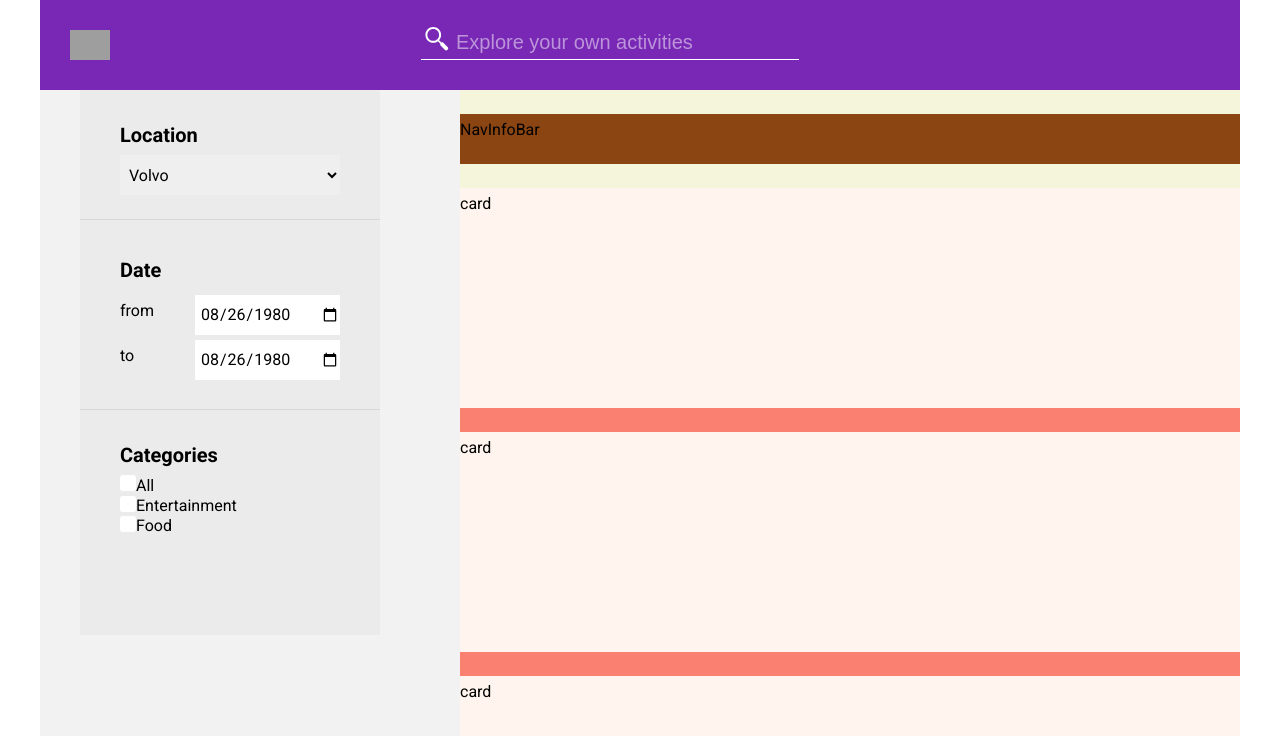
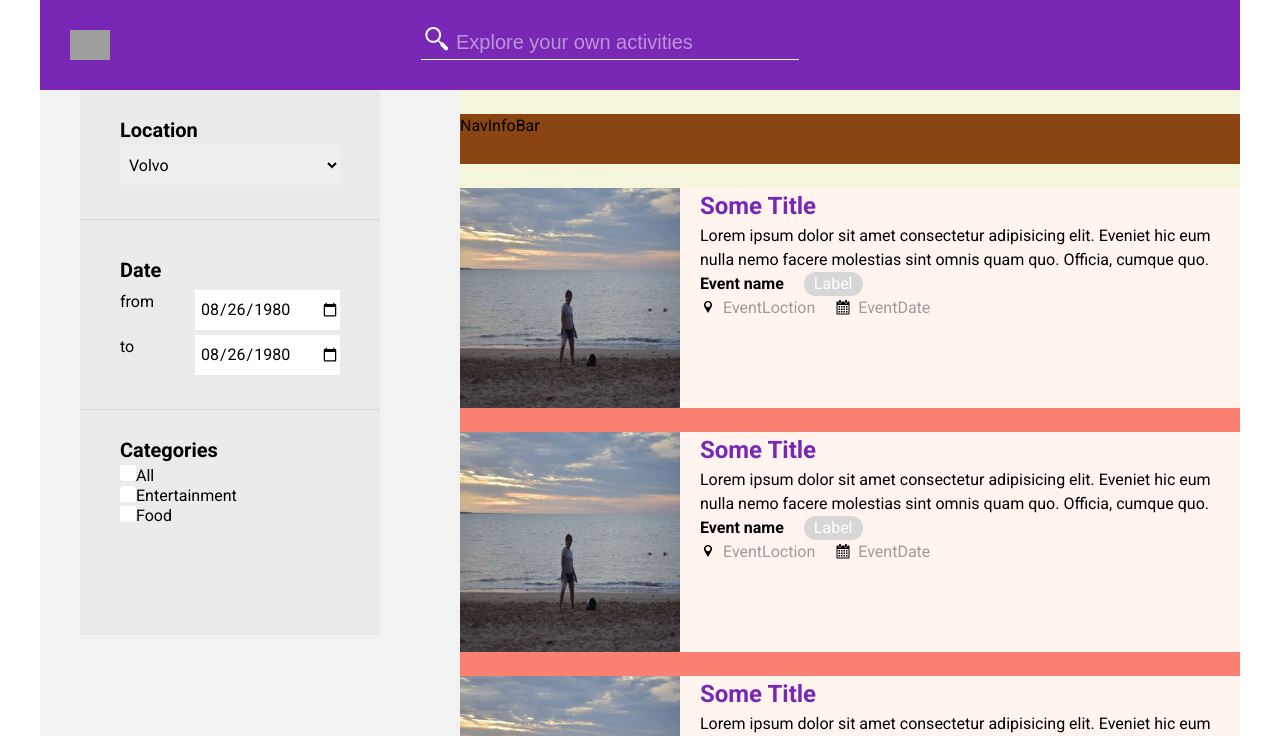
Before and after one commit to liviuschera/have-fun, a React (Create React App) app: page / in a window 1280 px wide. Shown: the top 736 px of the page. Built offline with nearby package versions, Linux system fonts and the light colour scheme; grey boxes are pictures that could not be loaded.

Commit message:
Card component is shapping up

```diff
--- /dev/null
+++ b/src/components/Card.js
@@ -0,0 +1,101 @@
+import React from "react";
+import styled from "styled-components";
+import CardImage from "../images/pic.jpg";
+import { HeaderSecondary, Paragraph } from "./typography";
+import sprite from "../images/sprite.svg";
+
+const Card = styled.div`
+   display: grid;
+   height: var(--card-height);
+   width: 78rem;
+   background-color: seashell;
+   grid-template-columns: var(--card-height) 1fr;
+   grid-column-gap: 2rem;
+   img {
+      height: var(--card-height);
+      width: var(--card-height);
+   }
+   div {
+   }
+`;
+
+const Row = styled.div`
+   position: relative;
+   display: flex;
+   justify-items: start;
+   /* margin-top: 1rem; */
+`;
+
+const EventName = styled(Paragraph)`
+   font-weight: bold;
+`;
+
+const LabelType = styled.span`
+   background-color: var(--color-grey-light-3);
+   color: var(--color-white);
+   padding: 0 1rem;
+   border-radius: 10rem;
+   margin-left: 2rem;
+`;
+
+const CardHeader = styled(HeaderSecondary)`
+   color: var(--color-primary);
+`;
+
+const EventInfo = styled.span`
+   color: var(--color-grey-dark);
+   margin-left: 0.7rem;
+`;
+
+const Span = styled.button`
+   background: transparent;
+   border: none;
+   height: var(--font-paragraph-size);
+   width: var(--font-paragraph-size);
+   margin-top: 0.3rem;
+
+   svg {
+      height: inherit;
+      width: inherit;
+   }
+
+   &:not(:first-child) {
+      margin-left: 2rem;
+   }
+`;
+
+const DisplayCard = () => {
+   return (
+      <Card>
+         <img src={`${CardImage}`} alt="Card " />
+         <div>
+            <CardHeader>Some Title</CardHeader>
+            <Paragraph>
+               Lorem ipsum dolor sit amet consectetur adipisicing elit. Eveniet
+               hic eum nulla nemo facere molestias sint omnis quam quo. Officia,
+               cumque quo.
+            </Paragraph>
+            <Row>
+               <EventName>Event name</EventName>
+               <LabelType>Label</LabelType>
+            </Row>
+            <Row>
+               <Span>
+                  <svg>
+                     <use xlinkHref={`${sprite}#icon-location`} />
+                  </svg>
+               </Span>
+               <EventInfo>EventLoction</EventInfo>
+               <Span>
+                  <svg>
+                     <use xlinkHref={`${sprite}#icon-calendar`} />
+                  </svg>
+               </Span>
+               <EventInfo>EventDate</EventInfo>
+            </Row>
+         </div>
+      </Card>
+   );
+};
+
+export default DisplayCard;
--- a/src/components/ContentWrapper.js
+++ b/src/components/ContentWrapper.js
@@ -1,6 +1,5 @@
 import React from "react";
 import styled from "styled-components";
-import { Subtitle, Paragraph, Remark } from "./typography";
 
 const Wrapper = styled.div`
    display: grid;
--- a/src/components/DisplayCard.js
+++ /dev/null
@@ -1,18 +0,0 @@
-import React from "react";
-import styled from "styled-components";
-import { Subtitle, Paragraph, Remark } from "./typography";
-
-const Card = styled.div`
-   display: grid;
-   /* grid-row: 2/; */
-   /* grid-column: 2/3; */
-   height: 22rem;
-   width: 78rem;
-   background-color: seashell;
-`;
-
-const DisplayCard = () => {
-   return <Card>card</Card>;
-};
-
-export default DisplayCard;
--- a/src/components/MainWrapper.js
+++ b/src/components/MainWrapper.js
@@ -1,6 +1,5 @@
 import React from "react";
 import styled from "styled-components";
-import { Subtitle, Paragraph, Remark } from "./typography";
 
 const Wrapper = styled.main`
    display: grid;
--- a/src/components/NavInfoBar.js
+++ b/src/components/NavInfoBar.js
@@ -1,6 +1,5 @@
 import React from "react";
 import styled from "styled-components";
-import { Subtitle, Paragraph, Remark } from "./typography";
 
 const Wrapper = styled.nav`
    align-self: center;
--- a/src/components/SideBar.js
+++ b/src/components/SideBar.js
@@ -1,6 +1,6 @@
 import React from "react";
 import styled from "styled-components";
-import { Subtitle, Paragraph, Remark } from "./typography";
+import { Subtitle } from "./typography";
 import { inputSelectField } from "../components/sharedStyles";
 
 const SidebarAside = styled.aside`
--- a/src/components/typography.js
+++ b/src/components/typography.js
@@ -22,6 +22,7 @@ export const Label = styled.label`
 
 export const Paragraph = styled.p`
    font-size: var(--font-paragraph-size);
+   /* line-height: 1.5; */
 `;
 export const Remark = styled.p`
    font-size: var(--font-remark-size);
--- a/src/containers/App.css
+++ b/src/containers/App.css
@@ -25,6 +25,7 @@
    --sidebar-article-padding: 2.5rem 4rem;
    --header-height: 9rem;
    --header-height: 9rem;
+   --card-height: 22rem;
 
    /* BORDERS */
    --border-bottom-input: 1px solid var(--color-white);
@@ -47,7 +48,7 @@ body {
    font-family: Roboto, -apple-system, BlinkMacSystemFont, "Segoe UI",
       Oxygen-Sans, Ubuntu, Cantarell, "Helvetica Neue", sans-serif;
    font-size: 400;
-   line-height: 2;
+   line-height: 1.5;
    color: var(--color-black);
    box-sizing: border-box;
    font-size: var(--font-paragraph-size);
--- a/src/containers/App.js
+++ b/src/containers/App.js
@@ -3,7 +3,7 @@ import styled from "styled-components";
 import "./App.css";
 import Header from "../components/Header";
 import SideBar from "../components/SideBar";
-import DisplayCard from "../components/DisplayCard";
+import Card from "../components/Card";
 import ContentWrapper from "../components/ContentWrapper";
 import MainWrapper from "../components/MainWrapper";
 import NavInfoBar from "../components/NavInfoBar";
@@ -30,9 +30,9 @@ class App extends Component {
             <MainWrapper>
                <NavInfoBar>NavBar</NavInfoBar>
                <ContentWrapper>
-                  <DisplayCard>Card</DisplayCard>
-                  <DisplayCard>Card</DisplayCard>
-                  <DisplayCard>Card</DisplayCard>
+                  <Card>Card</Card>
+                  <Card>Card</Card>
+                  <Card>Card</Card>
                </ContentWrapper>
                <Pagination />
             </MainWrapper>
```
Also changed, not shown: src/images/pic.jpg (added).
